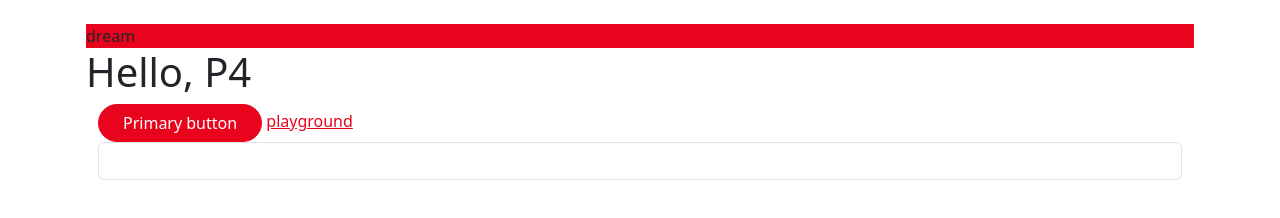
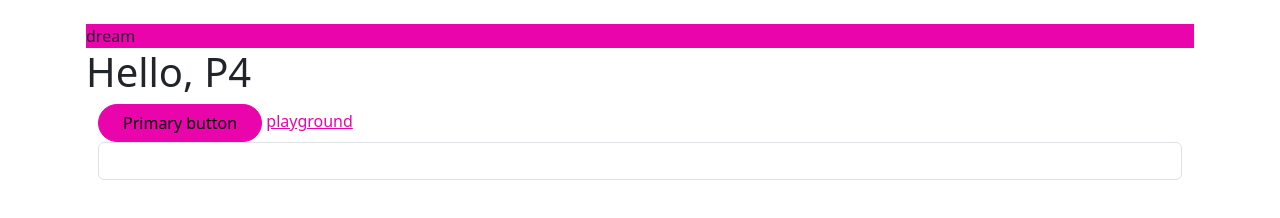
Before and after one commit to fabienAstia/dream-team-bs, a website: page src/index.html in a window 1280 px wide. Drawn offline with Linux system fonts and the light colour scheme.

Commit message:
import helpers

```diff
--- a/src/scss/custom.scss
+++ b/src/scss/custom.scss
@@ -1,4 +1,5 @@
-$primary: rgb(233, 4, 30);
+// $primary: rgb(233, 4, 30);
+$primary: rgb(233, 4, 172);
 $info: rgb(1, 0, 53);
 
 $btn-padding-x: 1.5rem;
--- a/src/scss/imports.scss
+++ b/src/scss/imports.scss
@@ -40,7 +40,7 @@
 @import "../../node_modules/bootstrap/scss/placeholders";
 
 // Helpers
-// @import "../../node_modules/bootstrap/scss/helpers";
+@import "../../node_modules/bootstrap/scss/helpers";
 
 // Utilities
 @import "../../node_modules/bootstrap/scss/utilities/api";
```
Also changed, not shown: dist/dream-team-bs.css, dist/dream-team-bs.min.css, 2 other files.
